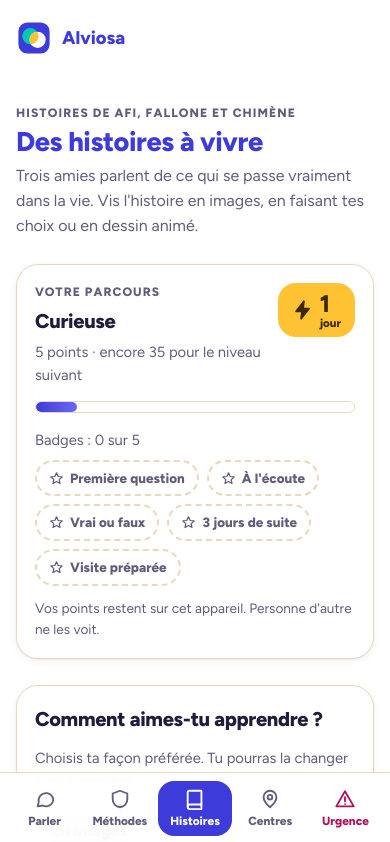
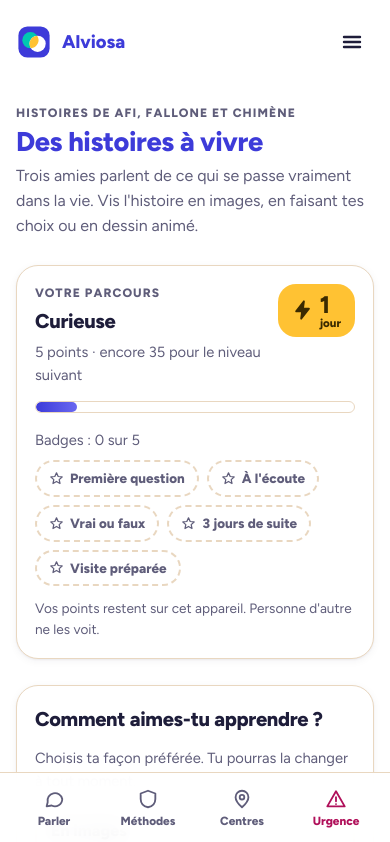
Before and after one commit to immoservislokossa-hue/anonyme, a Next.js app: page /chroniques in a window 390 px wide. Shown: the top 842 px of the page. Built offline with nearby package versions, Linux system fonts and the light colour scheme.

Commit message:
Navigation mobile : 4 entrées en bas, pages secondaires dans le menu de l'en-tête
Co-Authored-By: Claude Sonnet 5.5 <noreply@anthropic.com>
Claude-Session: https://claude.ai/code/session_011Xm7594PGApRwWEHtMXazL

```diff
--- a/app/globals.css
+++ b/app/globals.css
@@ -2036,3 +2036,71 @@ th {
     display: none;
   }
 }
+
+/* Menu « plus » (téléphone) : pages secondaires dans l'en-tête */
+.topbar {
+  display: flex;
+  align-items: center;
+  justify-content: space-between;
+}
+
+.more-menu {
+  position: relative;
+}
+
+.more-btn {
+  display: grid;
+  place-items: center;
+  width: 44px;
+  height: 44px;
+  border: none;
+  border-radius: 50%;
+  background: transparent;
+  color: var(--text);
+  cursor: pointer;
+}
+
+.more-btn:hover {
+  background: var(--sable-soft);
+}
+
+.more-scrim {
+  position: fixed;
+  inset: 0;
+  border: none;
+  background: rgba(30, 29, 58, 0.25);
+  z-index: 30;
+}
+
+.more-panel {
+  position: absolute;
+  right: 0;
+  top: calc(100% + 6px);
+  z-index: 31;
+  min-width: 240px;
+  display: flex;
+  flex-direction: column;
+  padding: 6px;
+  background: var(--bg);
+  border: 1px solid var(--beige);
+  border-radius: 18px;
+  box-shadow: var(--shadow-md);
+}
+
+.more-panel a {
+  padding: 12px 14px;
+  border-radius: 12px;
+  color: var(--text);
+  font-weight: 700;
+  text-decoration: none;
+}
+
+.more-panel a:hover {
+  background: var(--sable-soft);
+}
+
+@media (min-width: 900px) {
+  .more-menu {
+    display: none;
+  }
+}
--- a/app/layout.tsx
+++ b/app/layout.tsx
@@ -4,6 +4,7 @@ import Link from "next/link";
 import BottomNav from "@/components/BottomNav";
 import DesktopNav from "@/components/DesktopNav";
 import Logo from "@/components/Logo";
+import MoreMenu from "@/components/MoreMenu";
 import RegisterSW from "@/components/RegisterSW";
 import { APP_NAME, TAGLINE } from "@/lib/brand";
 import "./globals.css";
@@ -50,6 +51,7 @@ export default function RootLayout({ children }: { children: React.ReactNode })
               <span>{APP_NAME}</span>
             </Link>
             <DesktopNav />
+            <MoreMenu />
           </header>
 
           <main id="contenu">{children}</main>
--- a/components/BottomNav.tsx
+++ b/components/BottomNav.tsx
@@ -7,7 +7,6 @@ import Icon, { type IconName } from "@/components/Icon";
 const items: { href: string; label: string; icon: IconName }[] = [
   { href: "/chat", label: "Parler", icon: "chat" },
   { href: "/methodes", label: "Méthodes", icon: "shield" },
-  { href: "/chroniques", label: "Histoires", icon: "book" },
   { href: "/orientation", label: "Centres", icon: "pin" },
   { href: "/urgence", label: "Urgence", icon: "alert" },
 ];
--- /dev/null
+++ b/components/MoreMenu.tsx
@@ -0,0 +1,51 @@
+"use client";
+
+import Link from "next/link";
+import { usePathname } from "next/navigation";
+import { useEffect, useState } from "react";
+
+const links = [
+  { href: "/chroniques", label: "Histoires" },
+  { href: "/quiz", label: "Vrai ou faux" },
+  { href: "/ia", label: "Comment fonctionne l'IA" },
+  { href: "/consentement", label: "Confidentialité" },
+  { href: "/aide", label: "Aide" },
+];
+
+// Menu du haut pour téléphone : les pages secondaires, hors de la barre du bas.
+export default function MoreMenu() {
+  const [open, setOpen] = useState(false);
+  const pathname = usePathname();
+
+  useEffect(() => setOpen(false), [pathname]);
+
+  useEffect(() => {
+    if (!open) return;
+    const onKey = (event: KeyboardEvent) => event.key === "Escape" && setOpen(false);
+    window.addEventListener("keydown", onKey);
+    return () => window.removeEventListener("keydown", onKey);
+  }, [open]);
+
+  return (
+    <div className="more-menu">
+      <button type="button" className="more-btn" aria-expanded={open} aria-controls="more-panel" onClick={() => setOpen((v) => !v)}>
+        <span className="sr-only">{open ? "Fermer le menu" : "Ouvrir le menu"}</span>
+        <svg width="24" height="24" viewBox="0 0 24 24" fill="none" stroke="currentColor" strokeWidth="2.4" strokeLinecap="round" aria-hidden="true">
+          {open ? <path d="M6 6l12 12M18 6 6 18" /> : <path d="M4 7h16M4 12h16M4 17h16" />}
+        </svg>
+      </button>
+      {open && (
+        <>
+          <button type="button" className="more-scrim" aria-label="Fermer le menu" onClick={() => setOpen(false)} />
+          <nav id="more-panel" className="more-panel" aria-label="Autres pages">
+            {links.map((link) => (
+              <Link key={link.href} href={link.href}>
+                {link.label}
+              </Link>
+            ))}
+          </nav>
+        </>
+      )}
+    </div>
+  );
+}
```
